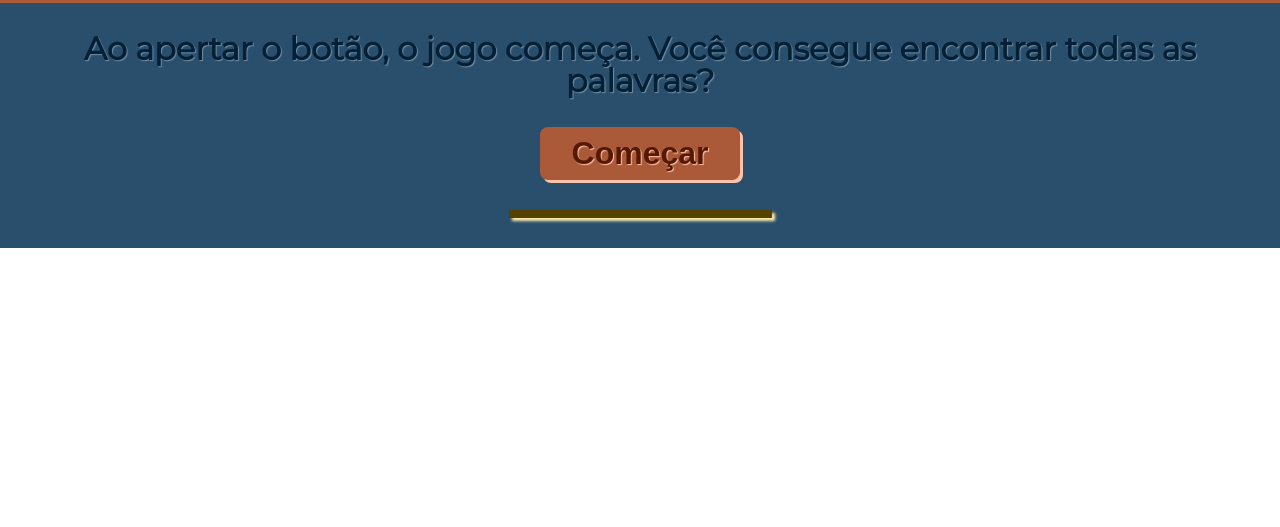
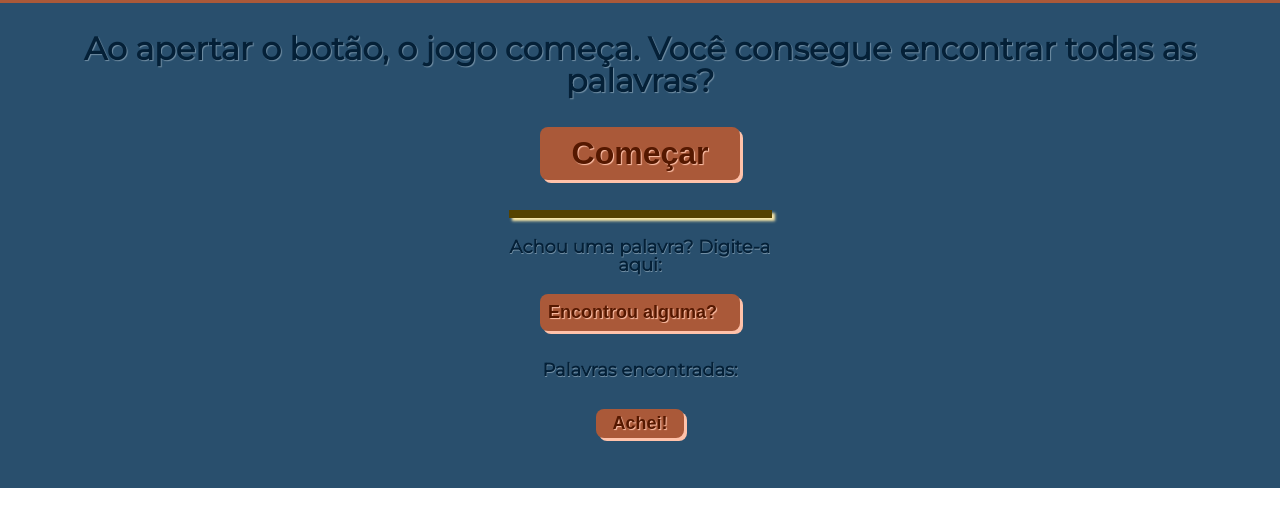
Before and after one commit to eparraga95/word-search, a plain HTML site: page index.html in a window 1280 px wide. Shown: the part 105-632 px from the top of the page. Drawn offline with Linux system fonts and the light colour scheme.

Commit message:
funcionando

```diff
--- a/assets/style.css
+++ b/assets/style.css
@@ -99,6 +99,77 @@ main {
         }
 
 
+    main .container .inputContainer {
+        /* display: none; */
+        max-width: 263px;
+        margin: 0 auto;
+        padding: 20px;
+
+        }
+        main .container .inputContainer label {
+            box-sizing: border-box;
+            font-size: var(--texts-size);
+            font-weight: bold;
+            color: var(--main-dark);
+            text-shadow: .5px .5px .5px var(--main-light);
+            padding-bottom: 30px;
+
+        }
+        main .container .inputContainer input {
+            box-sizing: border-box;
+
+            font-size: var(--texts-size);
+            font-weight: bold;
+            color: var(--head-dark);
+            text-shadow: 1px 1px 1px var(--head-light);
+
+            max-width: 200px;
+            padding: 8px;
+            margin-top: 20px;
+            margin-bottom: 20px;
+            border: none;
+            outline: none;
+            border-radius: 8px;
+            box-shadow: 3px 3px  var(--head-light);
+
+            background-color: var(--head-stand);
+
+        }
+            main .container .inputContainer input::placeholder {
+                color: var(--head-dark);
+            }
+
+        main .container .inputContainer #wordsFound {
+            box-sizing: border-box;
+            font-size: var(--texts-size);
+            font-weight: bold;
+            color: var(--main-dark);
+            text-shadow: .5px .5px .5px var(--main-light);
+        }
+
+        main .container .inputContainer #wordValidation {
+            font-size: var(--texts-size);
+            font-weight: bold;
+            color: var(--head-dark);
+            text-shadow: 1px 1px 1px var(--head-light);
+            background-color: var(--head-stand);
+            border: none;
+            border-radius: 8px;
+            box-shadow: 3px 3px  var(--head-light);
+            padding: 4px 16px 4px 16px;
+            margin-top: 20px;
+        }
+
+        main .container .inputContainer #wordsFound {
+            box-sizing: border-box;
+            font-size: var(--texts-size);
+            font-weight: bold;
+            color: var(--main-dark);
+            text-shadow: .5px .5px .5px var(--main-light);
+            padding: 10px 0;
+        }
+
+
 /* MEDIA QUERIES */
 @media screen and (min-width: 600px) {
 
--- a/index.html
+++ b/index.html
@@ -26,6 +26,14 @@
             </h2>
             <button id="startGame">Começar</button>
             <div class="gameContainer"></div>
+            <div class="inputContainer">
+                <label for="userInput">Achou uma palavra? Digite-a aqui:</label>
+                <br>
+                <input type="text" id="userInput" name="userInput" placeholder="Encontrou alguma?">
+                <div id="wordsFound">Palavras encontradas:</div>
+                <div id="wordsContainer"></div>
+                <button id="wordValidation">Achei!</button>
+            </div>
         </div>
     </main>
 
--- a/script.js
+++ b/script.js
@@ -38,6 +38,8 @@ function randomNum(n) {
 
 
 // SELECIONA PALAVRAS
+let wordsToValidate = '';
+
 function wordSelectorNoRepeat(n) {
 
     let wordCopy = palavras.slice()
@@ -48,6 +50,7 @@ function wordSelectorNoRepeat(n) {
         selectedWords.push(wordCopy[index]);
         wordCopy.splice(index, 1);
     }
+    wordsToValidate = selectedWords;
     return selectedWords;
 }
 
@@ -81,6 +84,7 @@ function wordPositioning(boardToChange) {
 
     // seleciona palavras aleatorias do banco de palavras sem repetição
     let selectedWords = wordSelectorNoRepeat(6);
+    console.log(selectedWords)
 
     // define as linhas onde serao colocadas as palavras baseado no numero de palvras que foram selecionadas
     let randomLines = lineSelectorNoRepeat(selectedWords.length-3);
@@ -164,7 +168,7 @@ function wordPositioning(boardToChange) {
             }
         }
     }
-
+    console.log(possibleVerticalPositions)
     // abro um vetor com as possiveis colunas
     let usedColumns = [0,1,2,3,4,5,6,7,8,9];
 
@@ -244,6 +248,12 @@ function completeBoard (boardToChange) {
 // ENVIA OS DADOS DO BOARD PARA A PÁGINA
 function fillGridElements () {
 
+    // limpa as palavras encontradas do jogo antigo
+    let lastGameWords = document.getElementById('wordsContainer');
+    while (lastGameWords.firstChild) {
+        lastGameWords.removeChild(lastGameWords.firstChild);
+    }
+
     // prepara o container onde serão acrescentados os dados do board
     let gridContainer = document.getElementsByClassName('gameContainer')[0];
     while (gridContainer.firstChild) {
@@ -303,3 +313,41 @@ function fillGridElements () {
 }
 let startGame = document.getElementById('startGame');
 startGame.addEventListener('click', fillGridElements);
+
+// ========================
+// VALIDAÇÃO DAS ENTRADAS
+// ========================
+
+function inputValidator () {
+
+    let foundWords = document.getElementById('wordsContainer');
+    let input = document.getElementById('userInput');
+    let found = document.getElementById('userInput').value
+    console.log(found);
+    let wordCounter = document.getElementById('wordsFound');
+    let words = wordsToValidate;
+
+    if (words.includes(found)) {
+        console.log(wordsFound)
+
+        // inclui a palavra encontrada na página
+        let newWordFound = document.createElement('span')
+        newWordFound.innerText = ` ${found} `
+        foundWords.appendChild(newWordFound)
+
+        // retira a palavra do nosso vetor para não contar como acerto novamente
+        let ind = words.indexOf(found)
+        words.splice(ind,1)
+
+        // limpa o campo de entrada
+        input.value = '';
+    }
+    console.log(words)
+
+    if (!words.length) {
+        window.alert('Parabéns Você encontrou todas as palavras! Aperte COMEÇAR para inciar um novo jogo!')
+    }
+}
+
+let submitButton = document.getElementById('wordValidation');
+submitButton.addEventListener('click', inputValidator)
```
